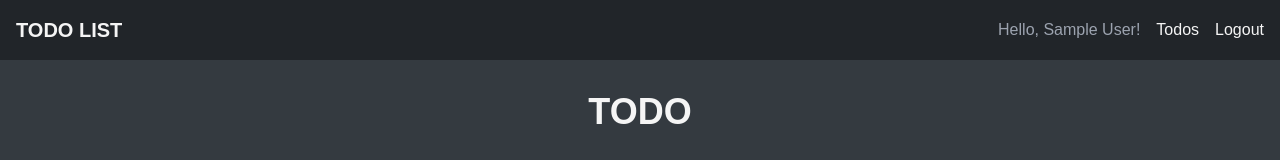
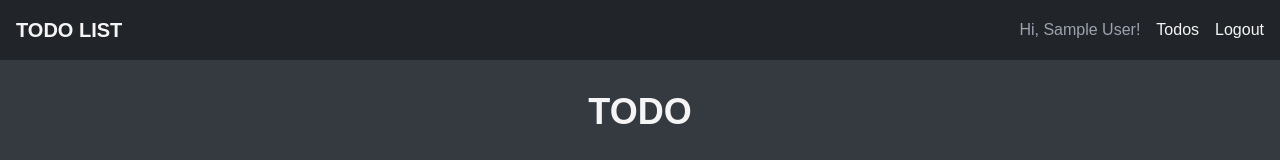
Before and after one commit to flaviare1s/todo-list, a React (Vite) app: page /todos in a window 1280 px wide. Shown: the top 160 px of the page. Built offline with nearby package versions, Linux system fonts and the light colour scheme; no server answers; the database is empty; sample sign-in values are in the browser's storage; a web font is replaced by a local one.

Commit message:
Adiciona Private Route

```diff
--- a/src/App.jsx
+++ b/src/App.jsx
@@ -13,6 +13,7 @@ import { useEffect, useState } from "react";
 import { onAuthStateChanged } from "firebase/auth";
 import { Loader } from "./components/Loader";
 import { auth } from "./firebase/config";
+import { PrivateRoute } from "./components/PrivateRoute";
 
 export function App() {
   const [userLogged, setUserLogged] = useState(null);
@@ -35,7 +36,7 @@ export function App() {
           <section className="grow">
             <Routes>
               <Route path="/" element={<Home />} />
-              <Route path="/todos" element={<Todos />} />
+              <Route path="/todos" element={<PrivateRoute><Todos /></PrivateRoute>} />
               <Route path="/login" element={<Login />} />
               <Route path="/register" element={<Register />} />
               <Route path="/reset-password" element={<ResetPassword />} />
--- a/src/components/Header.jsx
+++ b/src/components/Header.jsx
@@ -21,7 +21,7 @@ export const Header = () => {
         </Link>
         <nav className="flex gap-3 items-center">
           {user && (
-            <span className="text-gray-400">Hello, {user.displayName}!</span>
+            <span className="text-gray-400">Hi, {user.displayName}!</span>
           )}
           {user && (
             <Link className="hover:text-gray-500" to="todos">
--- /dev/null
+++ b/src/components/PrivateRoute.jsx
@@ -0,0 +1,12 @@
+import { useContext } from "react";
+import { Navigate } from "react-router-dom";
+import { UserContext } from "../contexts/UserContext";
+
+export const PrivateRoute = ({ children }) => {
+  const user = useContext(UserContext);
+
+  if (!user) {
+    return <Navigate to="/login" replace />;
+  }
+  return children;
+};
```
